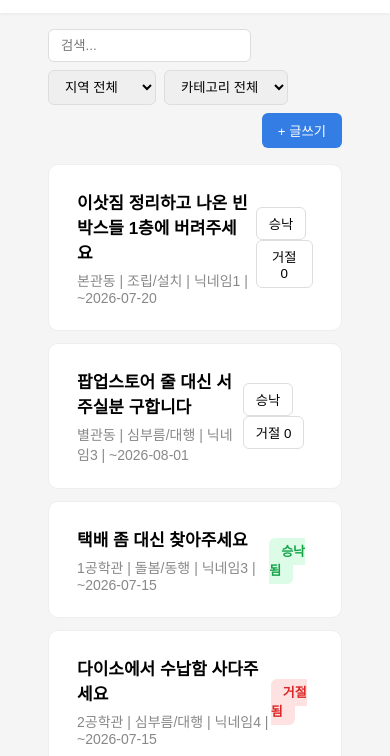
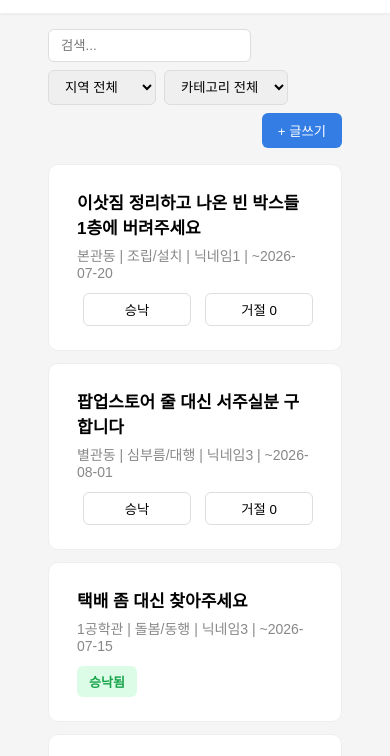
Before and after one commit to llll1211llll1211/annoying-market, a plain HTML site: page list.html in a window 390 px wide. Shown: the part 51-807 px from the top of the page. Drawn offline with Linux system fonts and the light colour scheme.

Commit message:
디자인 디테일 수정

```diff
--- a/style.css
+++ b/style.css
@@ -337,3 +337,44 @@ body {
     justify-content: center;
     min-height: 100vh;
 }
+
+/* ===== 모바일 화면 대응 ===== */
+
+/* 문제 1 해결: 닉네임 화면 카드 */
+.card {
+    width: 90%;
+    max-width: 400px;
+}
+
+.center-page {
+    min-height: 100svh;
+    /* 모바일 주소창 크기 변화를 반영하는 단위 */
+    padding: 24px 0;
+}
+
+/* 문제 2 해결: 배지/버튼 글자 줄바꿈 방지 */
+.status-badge,
+.accept-btn,
+.reject-btn {
+    white-space: nowrap;
+}
+
+/* 문제 3 해결: 화면 좁을 때 카드 내부를 세로로 쌓기 */
+@media (max-width: 480px) {
+    .post-card {
+        flex-direction: column;
+        align-items: flex-start;
+        gap: 12px;
+    }
+
+    .post-action {
+        width: 100%;
+        display: flex;
+        gap: 8px;
+    }
+
+    .post-action .accept-btn,
+    .post-action .reject-btn {
+        flex: 1;
+    }
+}
```
